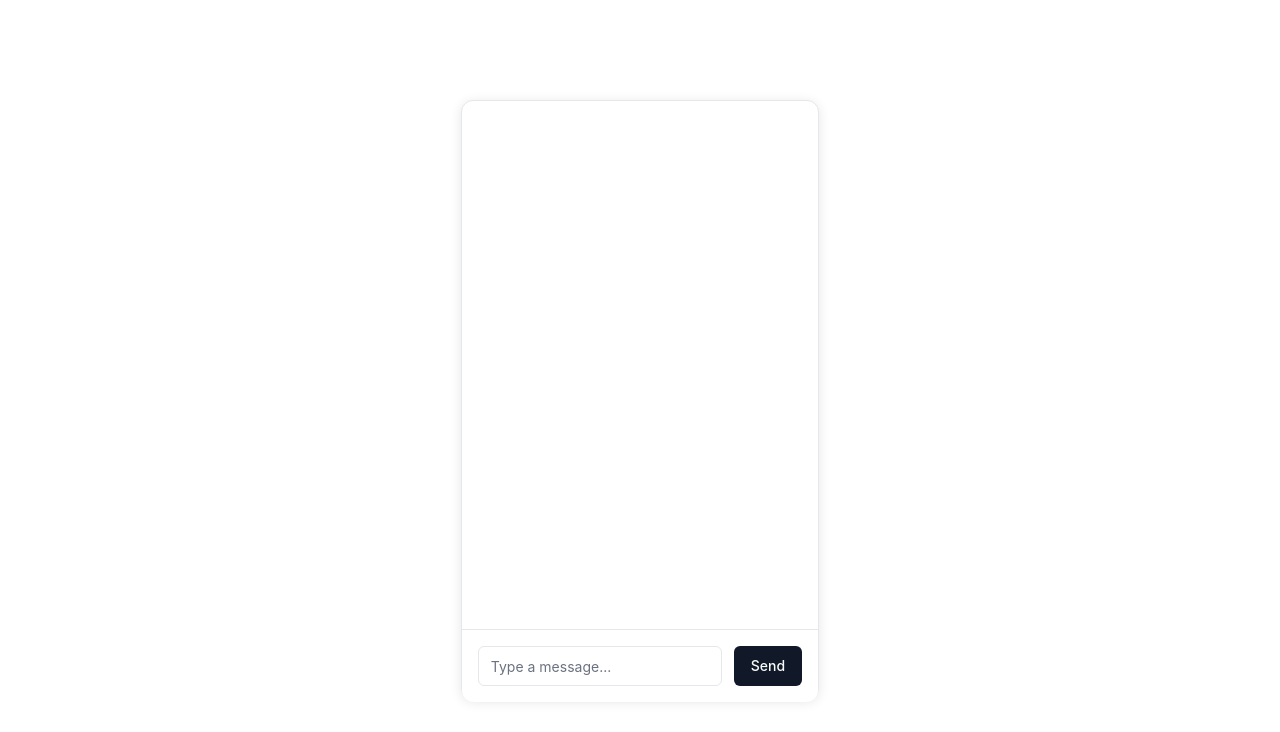
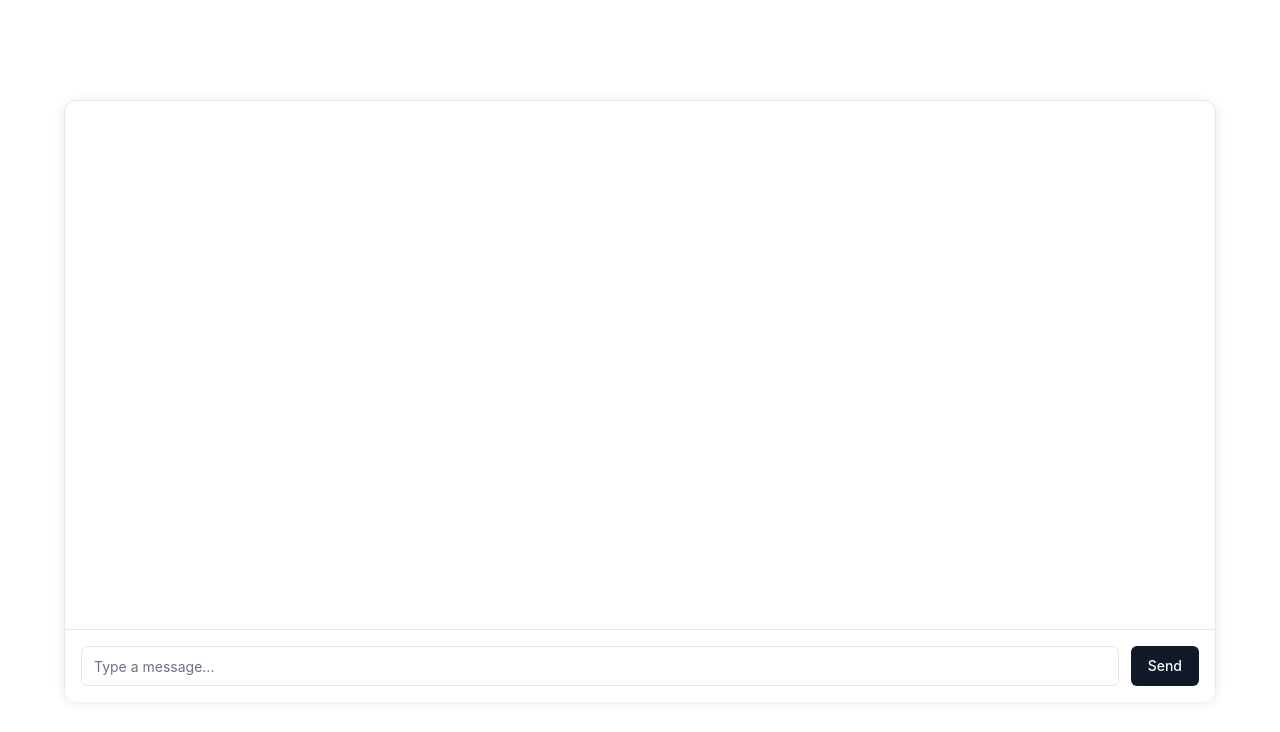
Before and after one commit to zuuxuux/gpt-repository-loader, a React (Vite) app in the folder frontend/: page / in a window 1280 px wide. Shown: the top 732 px of the page. Built offline with nearby package versions, Linux system fonts and the light colour scheme.

Commit message:
Make chat component bigger

```diff
--- a/frontend/src/App.css
+++ b/frontend/src/App.css
@@ -3,6 +3,10 @@
   margin: 0 auto;
   padding: 2rem;
   text-align: center;
+  display: flex;
+  justify-content: center;
+  align-items: center;
+  min-height: 100vh;
 }
 
 .logo {
--- a/frontend/src/components/ChatContainer.module.css
+++ b/frontend/src/components/ChatContainer.module.css
@@ -1,7 +1,7 @@
 .container {
     height: 600px;
-    width: 100%;
-    max-width: 800px;
+    width: 90vw;
+    max-width: none;
     margin: 2rem auto;
     border-radius: 12px;
     box-shadow: 0 2px 12px rgba(0, 0, 0, 0.1);
@@ -56,6 +56,7 @@
         opacity: 0;
         transform: translateY(10px);
     }
+
     to {
         opacity: 1;
         transform: translateY(0);
```
Lines whose indentation alone changed are shown as unchanged.
